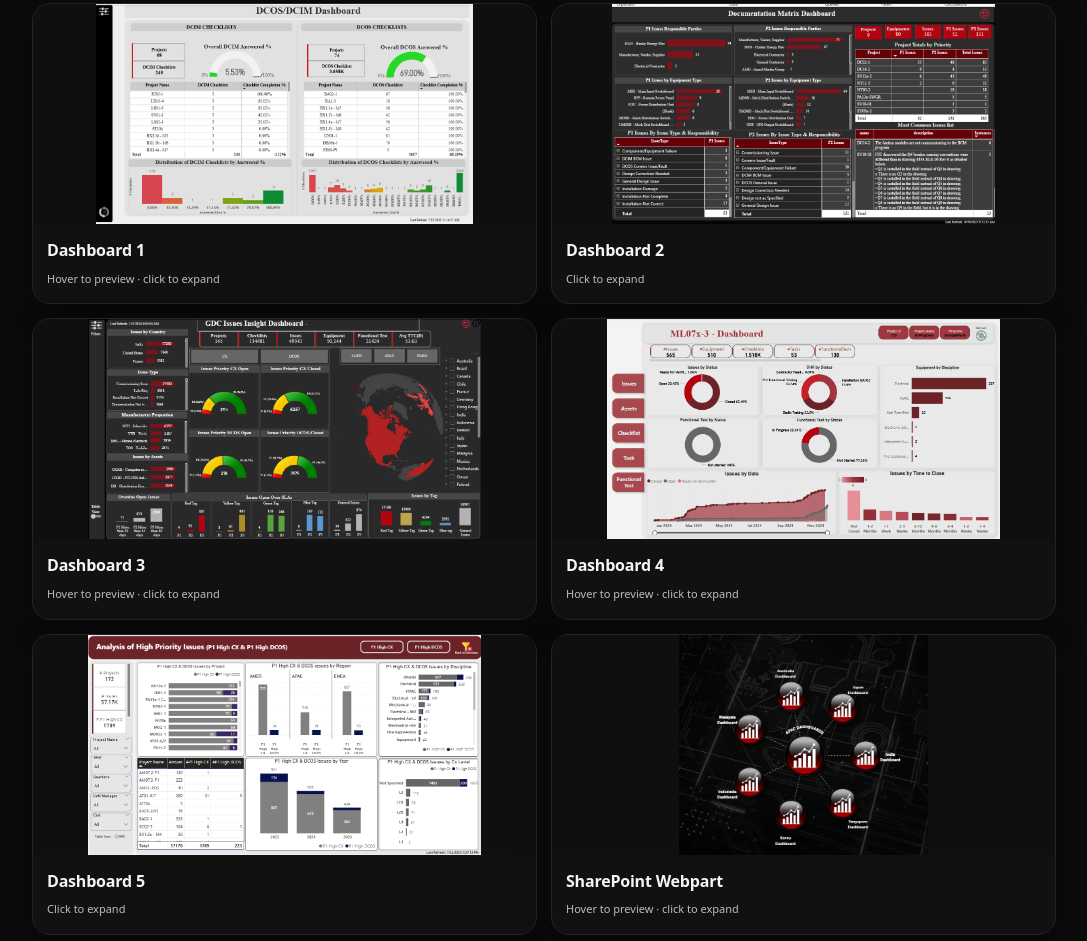
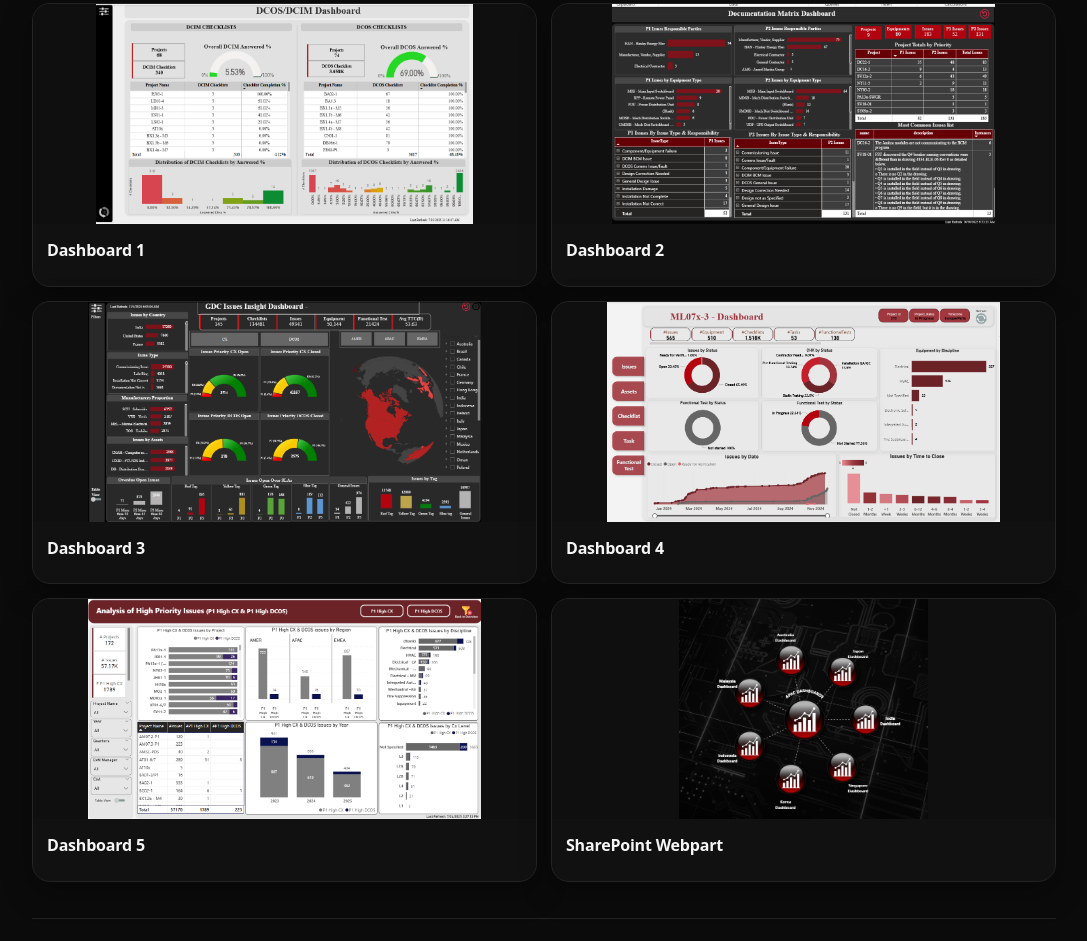
Before and after one commit to Fathimahenna/fathimahenna.github.io, a plain HTML site: page index.html in a window 1280 px wide. Shown: the part 979-1920 px from the top of the page, without its empty margins (96-1183 px from the left). Drawn offline with Linux system fonts and the light colour scheme.

Commit message:
Update index.html

```diff
--- a/index.html
+++ b/index.html
@@ -104,7 +104,6 @@
 
           <div class="project__body">
             <h3 class="project__title">Dashboard 1</h3>
-            <p class="project__hint"></p>
           </div>
         </article>
 
@@ -118,7 +117,7 @@
 
           <div class="project__body">
             <h3 class="project__title">Dashboard 2</h3>
-            <p class="project__hint"></p>
+
           </div>
         </article>
 
@@ -132,7 +131,7 @@
 
           <div class="project__body">
             <h3 class="project__title">Dashboard 3</h3>
-            <p class="project__hint"></p>
+
           </div>
         </article>
 
@@ -146,7 +145,7 @@
 
           <div class="project__body">
             <h3 class="project__title">Dashboard 4</h3>
-            <p class="project__hint"></p>
+
           </div>
         </article>
 
@@ -160,7 +159,7 @@
 
           <div class="project__body">
             <h3 class="project__title">Dashboard 5</h3>
-            <p class="project__hint"></p>
+
           </div>
         </article>
 
@@ -174,7 +173,7 @@
 
           <div class="project__body">
             <h3 class="project__title">SharePoint Webpart</h3>
-            <p class="project__hint"></p>
+
           </div>
         </article>
 
```
